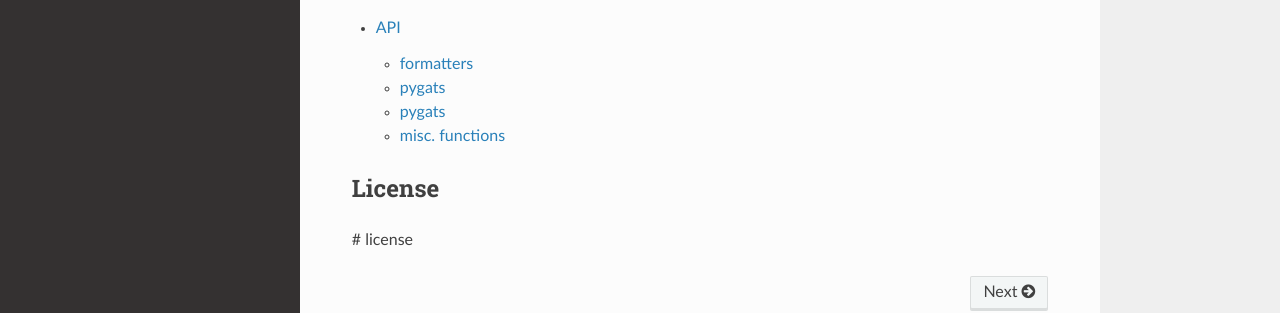
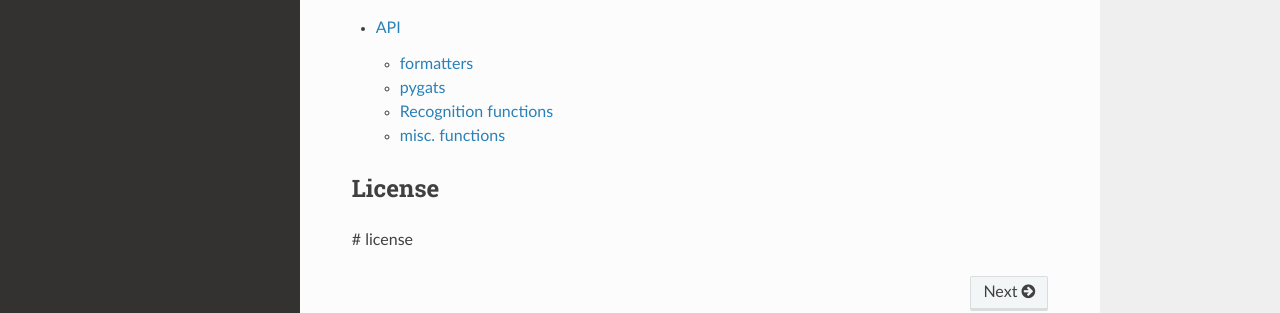
Before and after one commit to IntegraSDL/pygats, a Sphinx documentation site: the page built from docs/source/index.rst, in a window 1280 px wide and 953 px high. Shown: the part 512-825 px from the top of the window. Built offline with Sphinx 7.4.7 and the Read the Docs theme 3.1.0, drawn with Linux system fonts in a browser that asks for light colours.

Commit message:
fix recog module

```diff
--- a/docs/source/recog.rst
+++ b/docs/source/recog.rst
@@ -1,8 +1,8 @@
 ##########
-pygats
+Recognition functions
 ##########
 
-.. automodule:: recog
+.. automodule:: pygats.recog
 
 .. autoclass:: pygats.recog.SearchedText
      :members:
```
